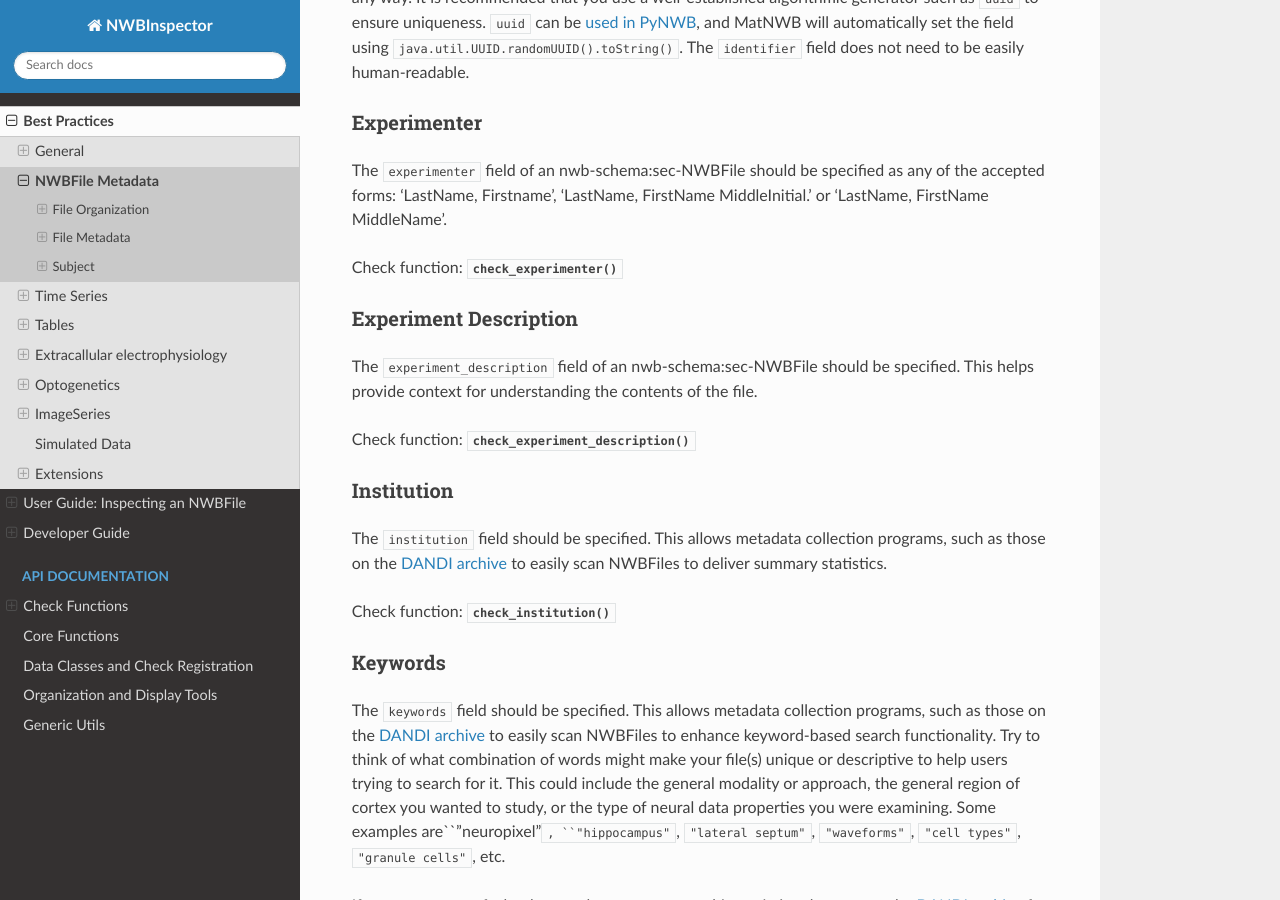
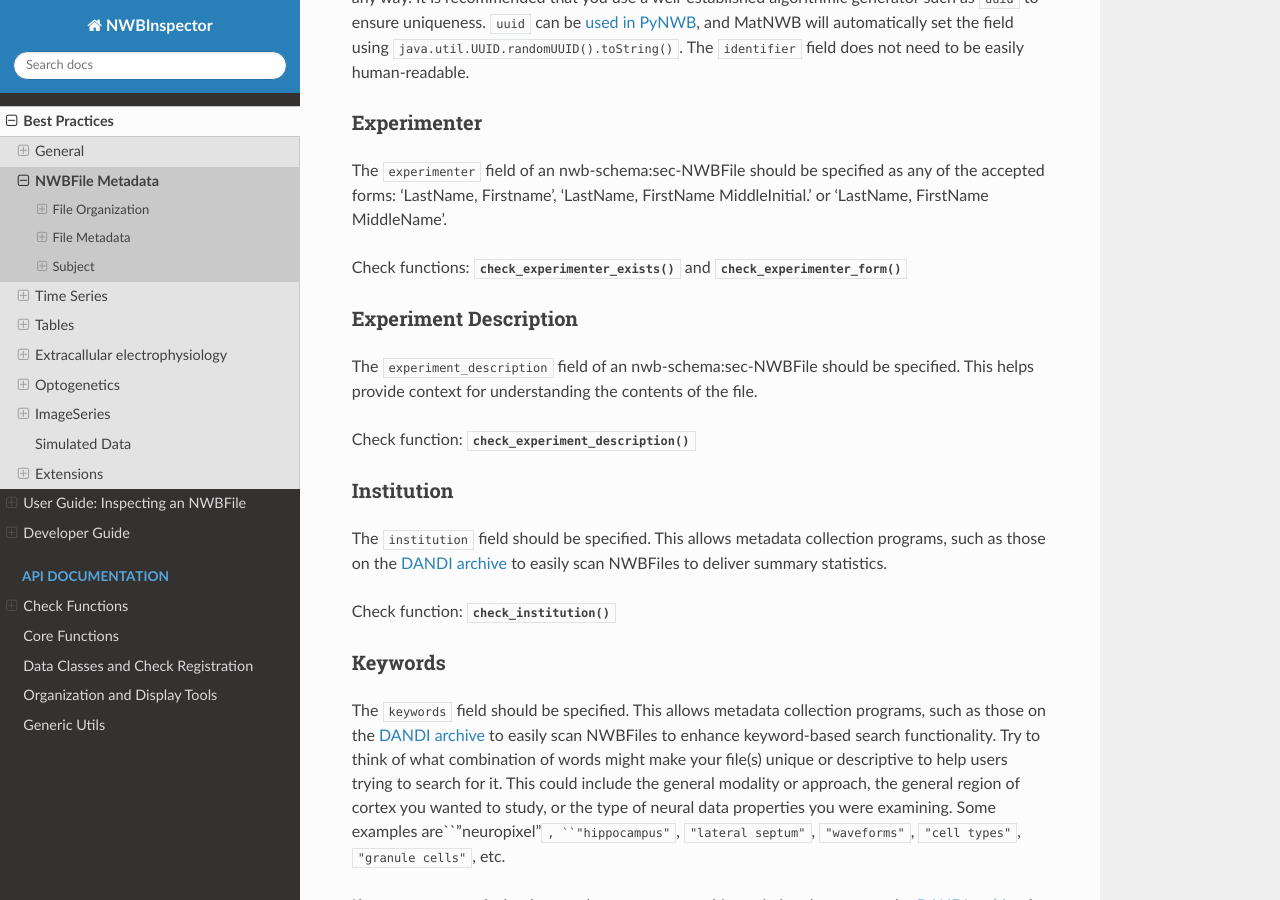
Before and after one commit to NeurodataWithoutBorders/nwbinspector, a Sphinx documentation site: the page built from docs/best_practices/nwbfile_metadata.rst, in a window 1280 px wide and 900 px high, scrolled down 1872 px. Built offline with Sphinx 7.4.7 and the Read the Docs theme 2.0.0, drawn with Linux system fonts in a browser that asks for light colours.

Commit message:
Update nwbfile_metadata.rst

```diff
--- a/docs/best_practices/nwbfile_metadata.rst
+++ b/docs/best_practices/nwbfile_metadata.rst
@@ -102,7 +102,7 @@ Experimenter
 
 The ``experimenter`` field of an :ref:`nwb-schema:sec-NWBFile` should be specified as any of the accepted forms: 'LastName, Firstname', 'LastName, FirstName MiddleInitial.' or 'LastName, FirstName MiddleName'.
 
-Check function: :py:meth:`~nwbinspector.checks.nwbfile_metadata.check_experimenter`
+Check functions: :py:meth:`~nwbinspector.checks.nwbfile_metadata.check_experimenter_exists` and :py:meth:`~nwbinspector.checks.nwbfile_metadata.check_experimenter_form`
 
 
 
```
